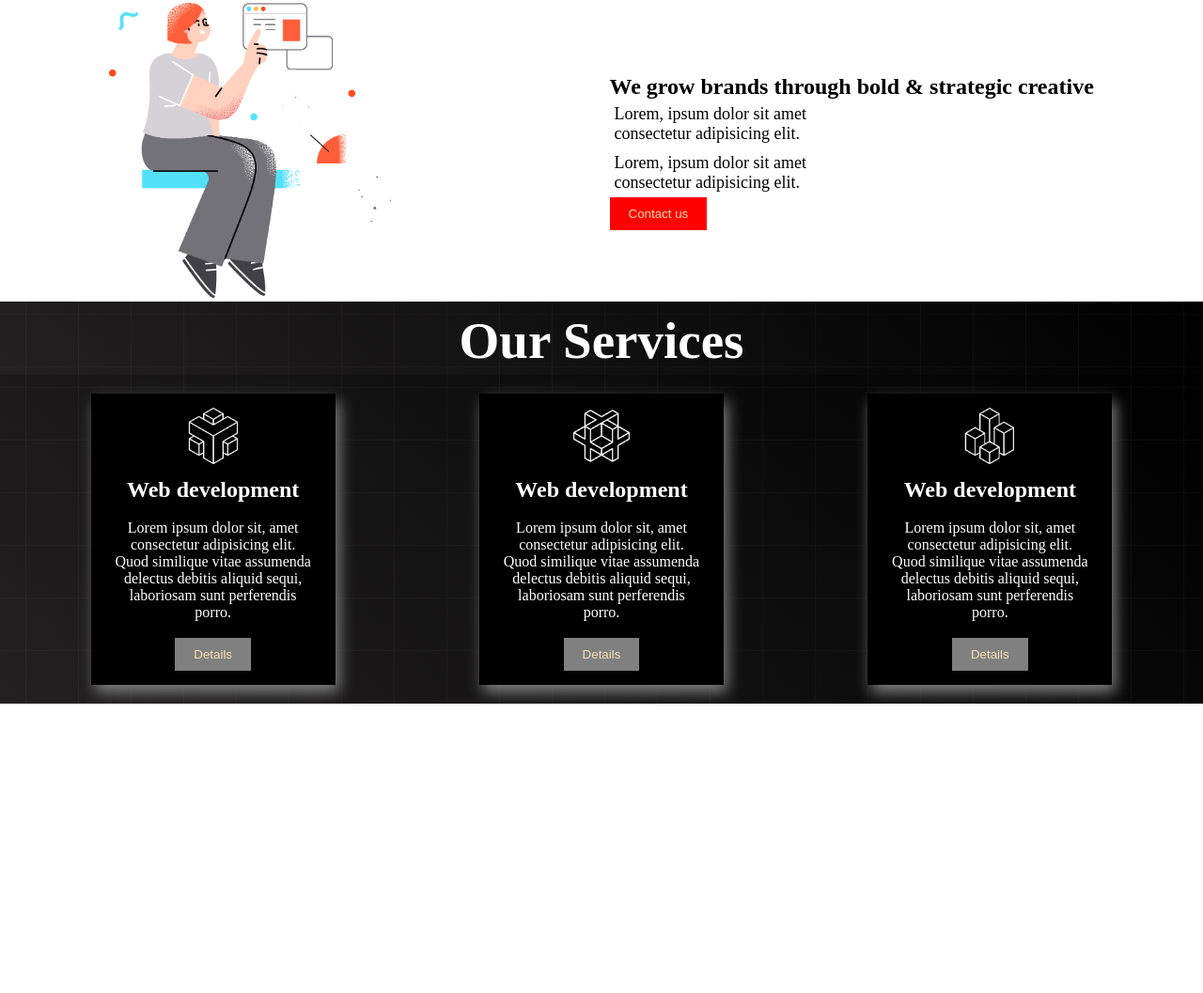
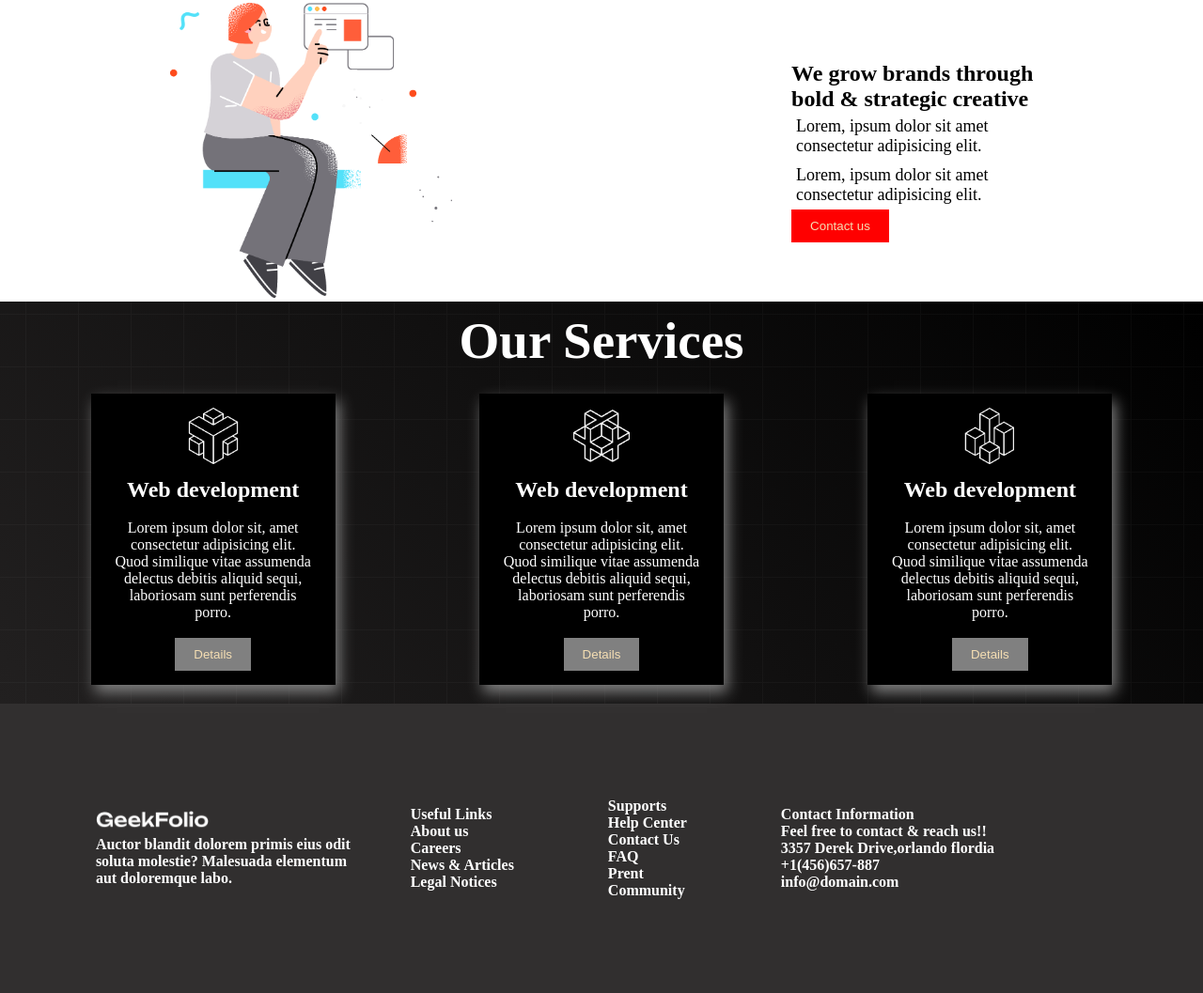
Before and after one commit to ashraful2430/MY-SECOND-REPO, a plain HTML site: page index.html in a window 1280 px wide. Shown: the part 935-1992 px from the top of the page at 94% size. Before the commit the page ends 1684 px from the top, so only its background shows below. Drawn offline with Linux system fonts and the light colour scheme.

Commit message:
Finally done

```diff
--- a/index.html
+++ b/index.html
@@ -44,7 +44,7 @@
         <div class="about-con">
 
                 <div class="about-info">
-                    <h1>We grow brands through bold & strategic creative</h1>
+                    <h1>We grow brands through <br>bold & strategic creative</h1>
                      <p class="about-para">Lorem, ipsum dolor sit amet <br>consectetur adipisicing elit.</p>
 
                      <p class="about-para">Lorem, ipsum dolor sit amet <br>consectetur adipisicing elit.</p>
@@ -58,8 +58,10 @@
        </section>
        <!--service section starts form here-->
        <section>
+        <div class="sawa">
         <h1 class="bal">Our Services </h1>
         <div class="service-container">
+
             <div class="box">
                 <img class="icon" src="icons/0.png" alt="">
                 <h2 class="box-title">Web development</h2>
@@ -80,10 +82,69 @@
             </div>
 
         </div>
+    </div>
        </section>
        <!--thus is where box section ends-->
+
     </main>
     <footer>
+        <section>
+            <nav>
+            <div class="foot-container">
+            <div  class="logo">
+                <img class="photo"  src="logo/logo-light.png" alt="">
+                <p id="bob">
+                    Auctor blandit dolorem primis eius odit <br>
+                    soluta molestie? Malesuada elementum <br>
+                    aut doloremque labo.
+                </p>
+
+        </div >
+        <div class="sona">
+        <p class="ashik" >
+            Useful Links
+            <br>
+            About us
+            <br>
+            Careers
+            <br>
+            News & Articles
+            <br>
+            Legal Notices
+        </p>
+        <p class="ashik">
+            Supports
+            <br>
+            Help Center
+            <br>
+            Contact Us
+            <br>
+            FAQ
+            <br>
+            Prent
+            <br>
+            Community
+        </p>
+        <p class="ashik">
+            Contact Information
+            <br>
+            Feel free to contact & reach us!!
+            <br>
+            3357 Derek Drive,orlando flordia
+            <br>
+            +1(456)657-887
+            <br>
+            info@domain.com
+
+        </p>
+
+
+
+    </div>
+            </div>
+        </nav>
+
+        </section>
 
     </footer>
 </body>
--- a/style.css
+++ b/style.css
@@ -14,6 +14,7 @@
 }
 .photo{
     width: 120px;
+
 }
 .menus{
     display: flex;
@@ -68,16 +69,7 @@
     align-items: center;
     flex-direction: row-reverse;
 }
-.bal{
-    text-align: center;
-    font-weight: bold;
-    color: white;
-    font-size: 55px;
-    padding-top: 10px ;
-    padding-bottom: 5px;
-    background-image: url(images/background.png),linear-gradient(45deg,rgb(34, 32, 32),black);
 
-}
 .about-para{
     font-weight: 18px;
     padding: 5px;
@@ -102,6 +94,7 @@
 .box-btn{
     background-color: grey;
     margin-top: 10px;
+    cursor: pointer;
 }
 .box-title{
     padding: 10px;
@@ -114,10 +107,59 @@
     display: flex;
     justify-content:space-around;
     padding: 20px;
-    background-image: url(images/background.png),linear-gradient(45deg,rgb(34, 32, 32),black);
+
 
 }
 .ched{
     text-align: center;
     font-size: 55px;
 }
+.bal{
+    text-align: center;
+    font-weight: bold;
+    color: white;
+    font-size: 55px;
+    padding-top: 10px ;
+    padding-bottom: 5px;
+
+
+}
+.sawa{
+    background-image: url(images/background.png),linear-gradient(45deg,rgb(34, 32, 32),black);
+}
+.foot-container{
+    background-color: rgb(49, 47, 47);
+    padding: 80px;
+    color: white;
+    list-style: none;
+    display: flex;
+    align-items: center;
+    justify-content: space-around;
+
+
+
+}
+.sona{
+
+    padding: 20px;
+    color: white;
+    list-style: none;
+    display: flex;
+    align-items: center;
+    justify-content: center;
+}
+#bob{
+    font-weight: bold;
+
+}
+.ashik{
+    margin-right: 100px;
+    display: flex;
+    align-items: center;
+    justify-content: center;
+    font-weight: bold;
+
+}
+.box-btn:hover{
+    color: blue;
+}
```
